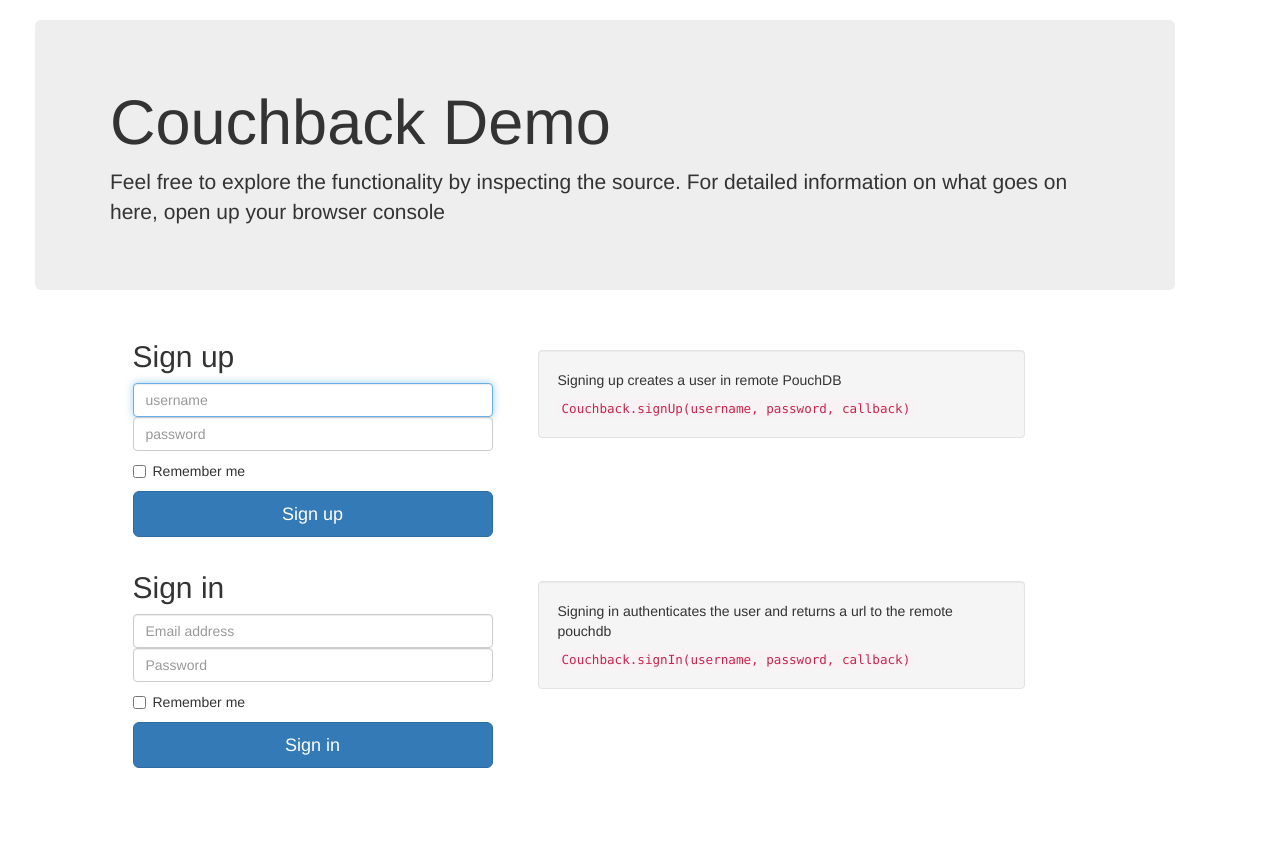
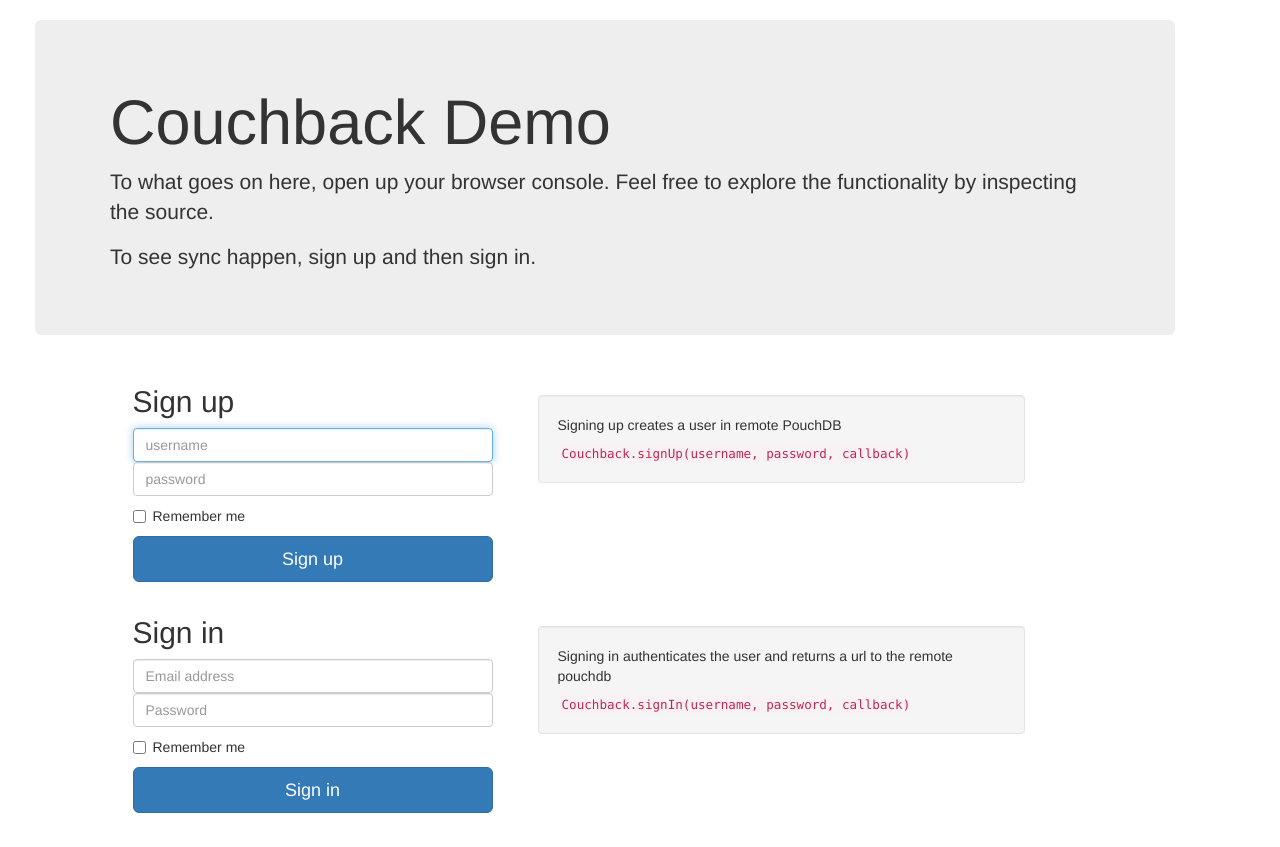
Before and after one commit to nadeesha/couchback, a website: page demo/index.html in a window 1280 px wide. Before the commit the page ends 802 px from the top, so only its background shows below. Drawn offline with nearby package versions, Linux system fonts and the light colour scheme; a script that the page names is missing.

Commit message:
documentation

```diff
--- a/demo/index.html
+++ b/demo/index.html
@@ -9,7 +9,8 @@
     <div class="jumbotron">
         <div class="container">
             <h1>Couchback Demo</h1>
-            <p>Feel free to explore the functionality by inspecting the source. For detailed information on what goes on here, open up your browser console</p>
+            <p>To what goes on here, open up your browser console. Feel free to explore the functionality by inspecting the source.</p>
+            <p>To see sync happen, sign up and then sign in.</p>
         </div>
     </div>
         <div class="row">
```
Also changed, not shown: README.md (added).
